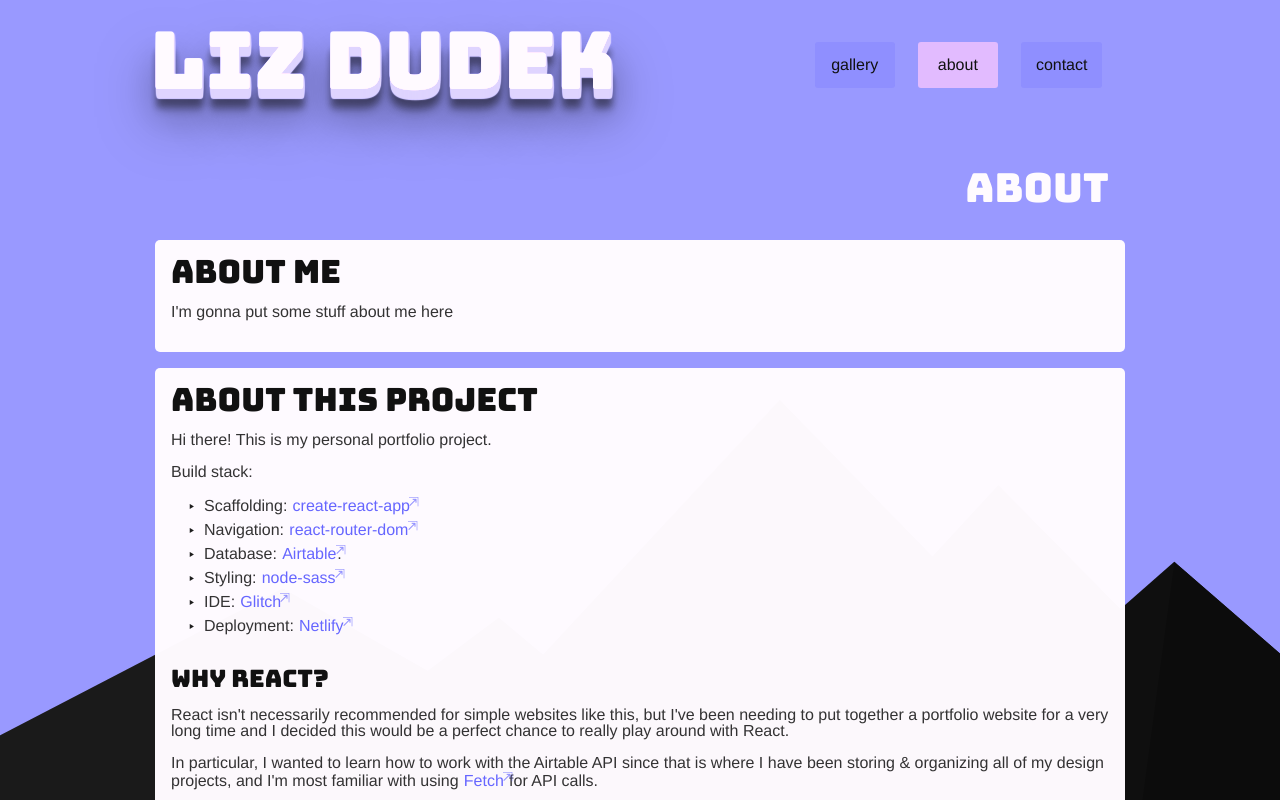
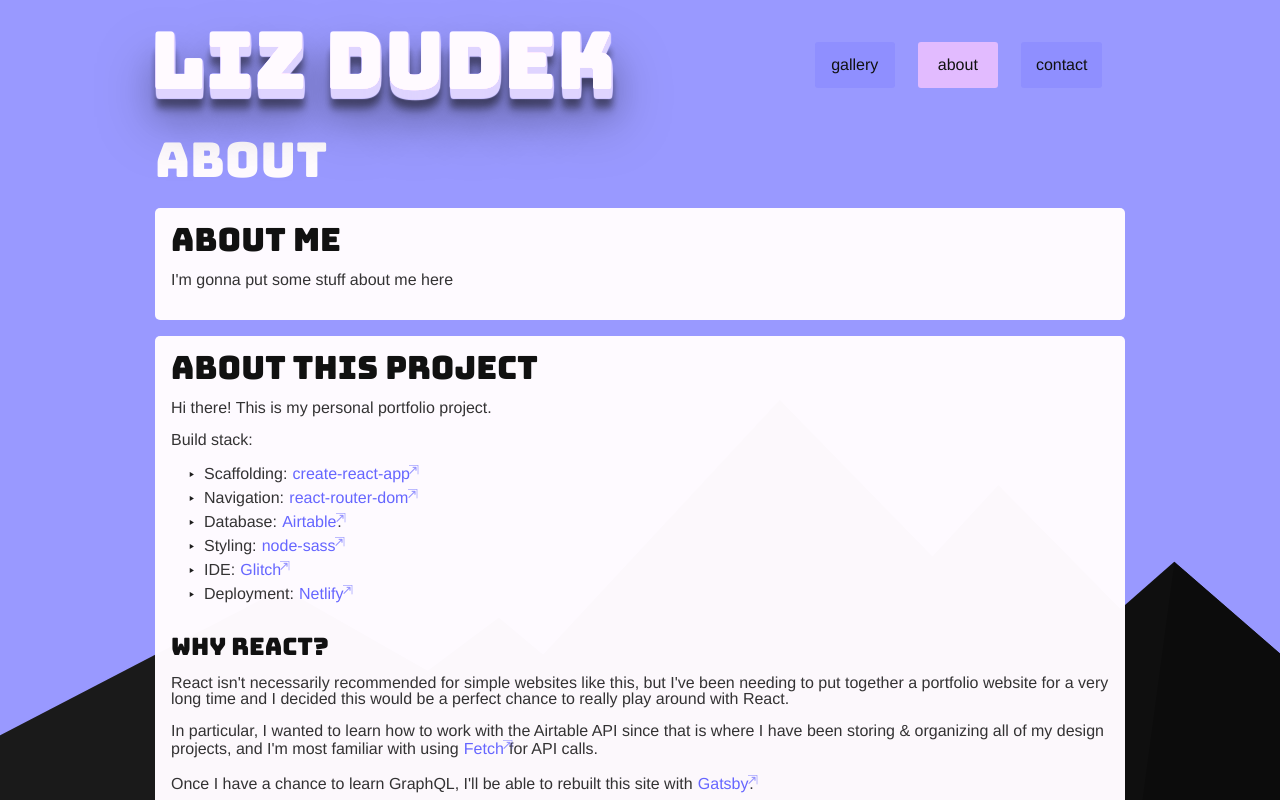
Before and after one commit to lizdexo/react-airtable-portfolio, a React (Create React App) app: page /about in a window 1280 px wide. Shown: the top 800 px of the page. Built offline with nearby package versions, Linux system fonts and the light colour scheme; no server answers; a web font is replaced by a local one.

Commit message:
text fix

```diff
--- a/src/components/Gallery.jsx
+++ b/src/components/Gallery.jsx
@@ -158,7 +158,7 @@ unBreakColumns = (cols) => {
                     }
                     data-link="internal"
                   >
-                    <LazyLoad height={325} offset={400}>
+                    <LazyLoad height={325} offset={200}>
                     <img
                       src={record.fields["Cover"][0].url}
                       alt="project cover"
--- a/src/components/Sort.jsx
+++ b/src/components/Sort.jsx
@@ -146,11 +146,11 @@ tidyUp() {
   };
 
   setFilterStyles(headerText, filterText, bgColor, fontColor, supOpacity) {
-    const header = document.getElementById("view");
+   // const header = document.getElementById("view");
     const sup = document.getElementById("sup");
     const filterHeader = document.getElementById("filter-header");
 
-    header.innerHTML = headerText;
+    //header.innerHTML = headerText;
     filterHeader.innerHTML = filterText;
     filterHeader.style.backgroundColor = bgColor;
     filterHeader.style.color = fontColor;
@@ -166,9 +166,10 @@ tidyUp() {
     return (
       <>
             <sup id="sup" onClick={() => this.unfilterRecords()}>(Filtered)</sup>
-        <section className="content">
+        <section className="content" style={{display: "none"}}>
 
           <h2 id="view">All projects</h2>
+          <p>Some kind of description is gonna go here. Probably.</p>
 
         </section>
 
--- a/src/sass/base/_typography.scss
+++ b/src/sass/base/_typography.scss
@@ -15,10 +15,17 @@ code {
 
   h1 {
    // @include debug-focus;
-   font-family: bungee;
+   //font-family: bungee;
+    //font-size: 2.5em;
+  color: $purpleywhite;
+    //text-align: right;
+
     font-size: 2.5em;
-    color: $purpleywhite;
-    text-align: right;
+    //font-size: 8vmin;
+  font-family: bungee;
+    font-size:3em;
+ // color: $black;
+   // color: rgba($dark-lavendar, 0.3);
 
 
     //&:before {
--- a/src/sass/components/_sort.scss
+++ b/src/sass/components/_sort.scss
@@ -26,8 +26,8 @@
       text-transform: uppercase;
       font-size: 80%;
       float: right;
-      margin-top:-1.5rem;
-      margin-right: 1.5rem;
+      margin-top:-1.3rem;
+      margin-right: 1rem;
       @include slow-transition;
       color: $purpleywhite;
 
--- a/src/sass/components/_unorganized.scss
+++ b/src/sass/components/_unorganized.scss
@@ -7,7 +7,7 @@ article.article {
 
 
 
-#readme, .content, .intro {
+#readme, .content {
 
   border-radius: 5px;
   margin: 1rem 0;
@@ -60,8 +60,16 @@ article.article {
 
 }
 
+.content.first {
+   animation: none;
+
+}
+
 
 .intro {
-  background-color: rgba($pinkish,0.3);
-  background-color: transparent;
+ // background-color: rgba($pinkish,0.3);
+  //background-color: transparent;
+  //display: none;
+  animation: none;
+  padding: 0 0 0.5rem;
 }
```
